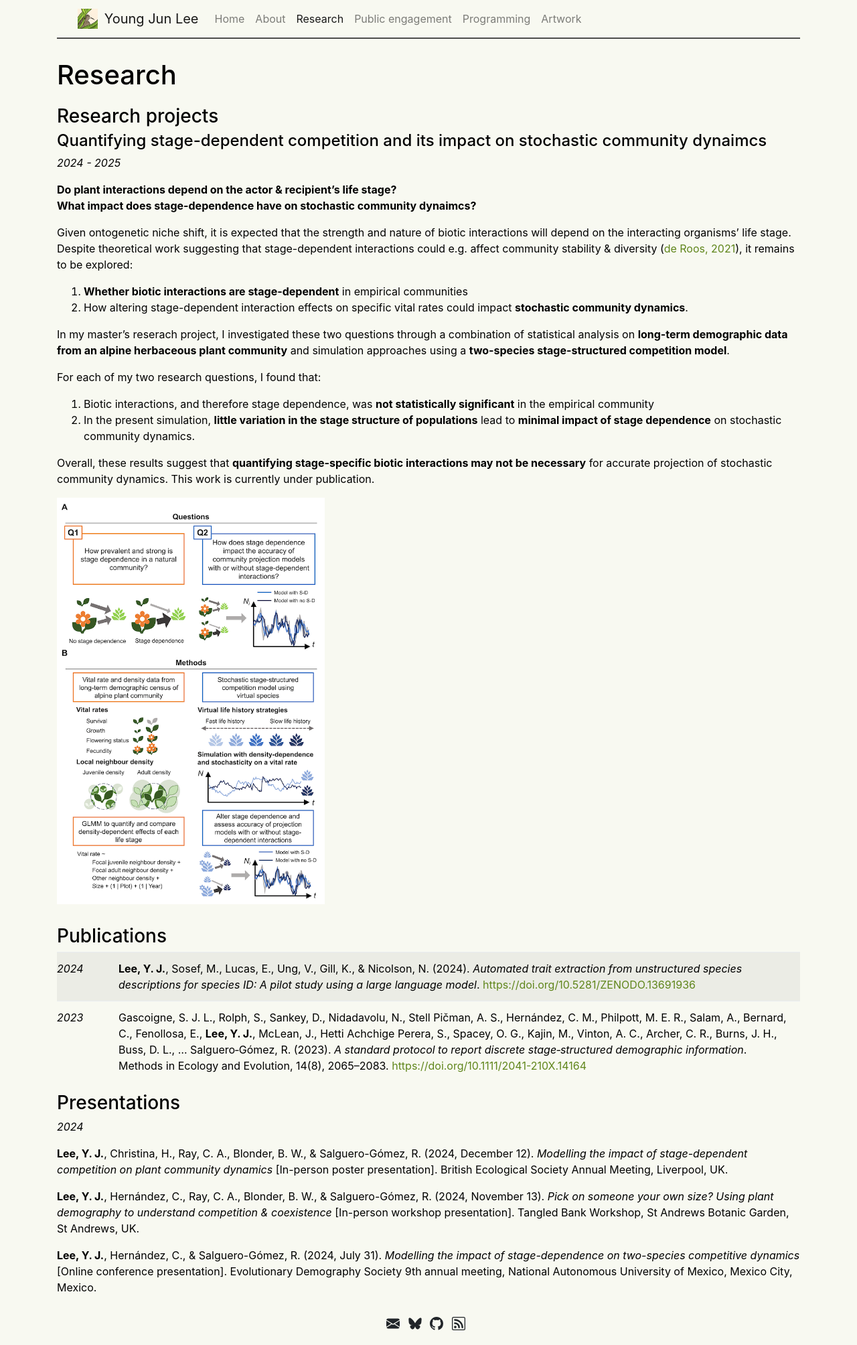
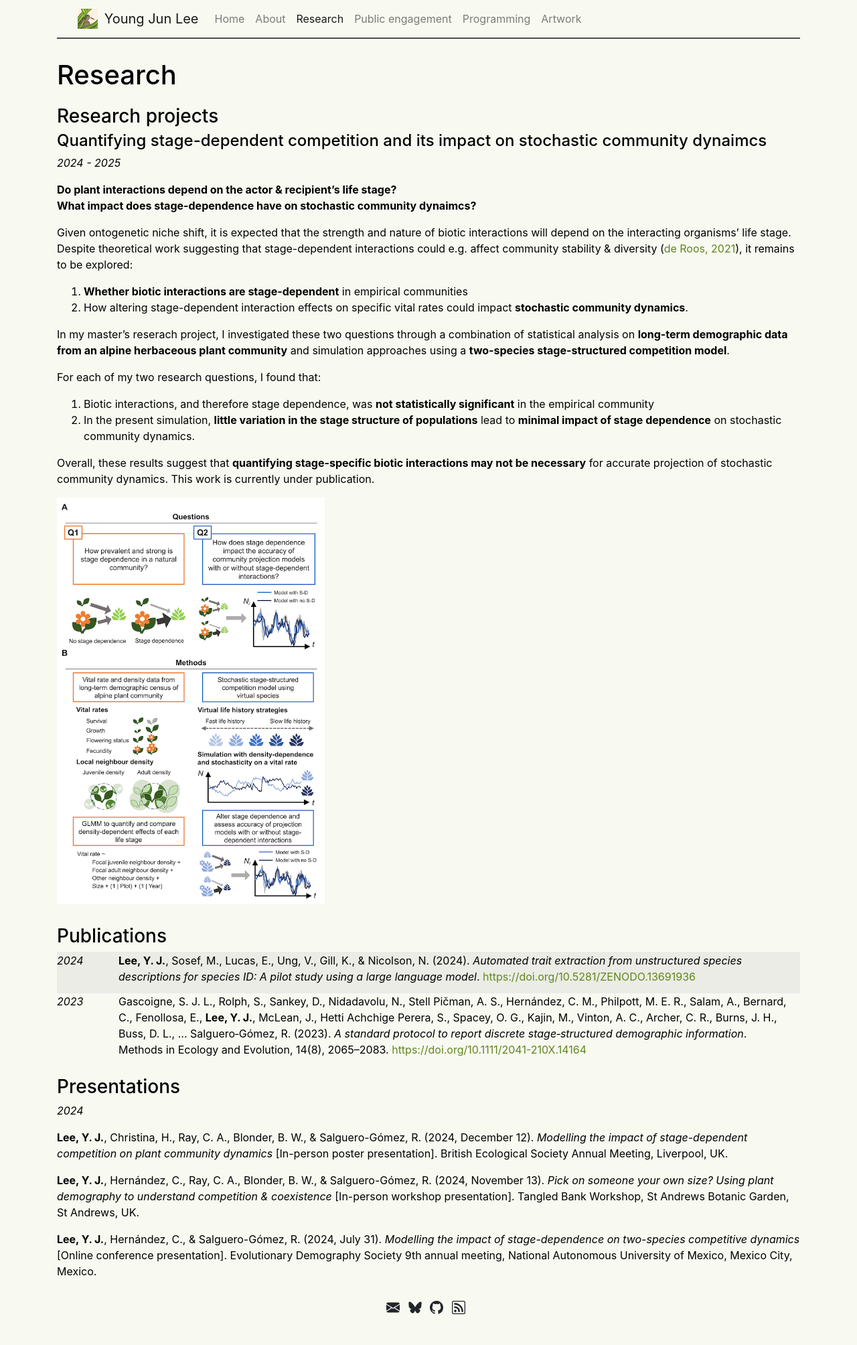
Before and after one commit to yjkiwilee/yjkiwilee.github.io, a Jekyll site: the page built from research.md, in a window 1280 px wide. Shown: the whole page at 67% size. Built offline with Jekyll 4.4.1, drawn with Linux system fonts in a browser that asks for light colours; after the commit the page ends 1984 px from its top, so only the background shows below that.

Commit message:
Updating

```diff
--- a/_sass/main.scss
+++ b/_sass/main.scss
@@ -85,3 +85,16 @@
 .pagination {
   display: inline-block;
 }
+
+// Works
+
+.works {
+  border: none;
+  background: none;
+}
+.works td {
+  padding-top: 0;
+}
+.works .yr {
+  width: 5em; font-style: italic; padding-left: 0;
+}
--- a/research.md
+++ b/research.md
@@ -31,12 +31,7 @@
 
 ### Publications
 
-<style>
-    #pubs .yr {
-        width: 5em; font-style: italic; padding-left: 0;
-    }
-</style>
-<table id="pubs">
+<table class="works">
     <tr>
         <td class="yr">
             2024
```
